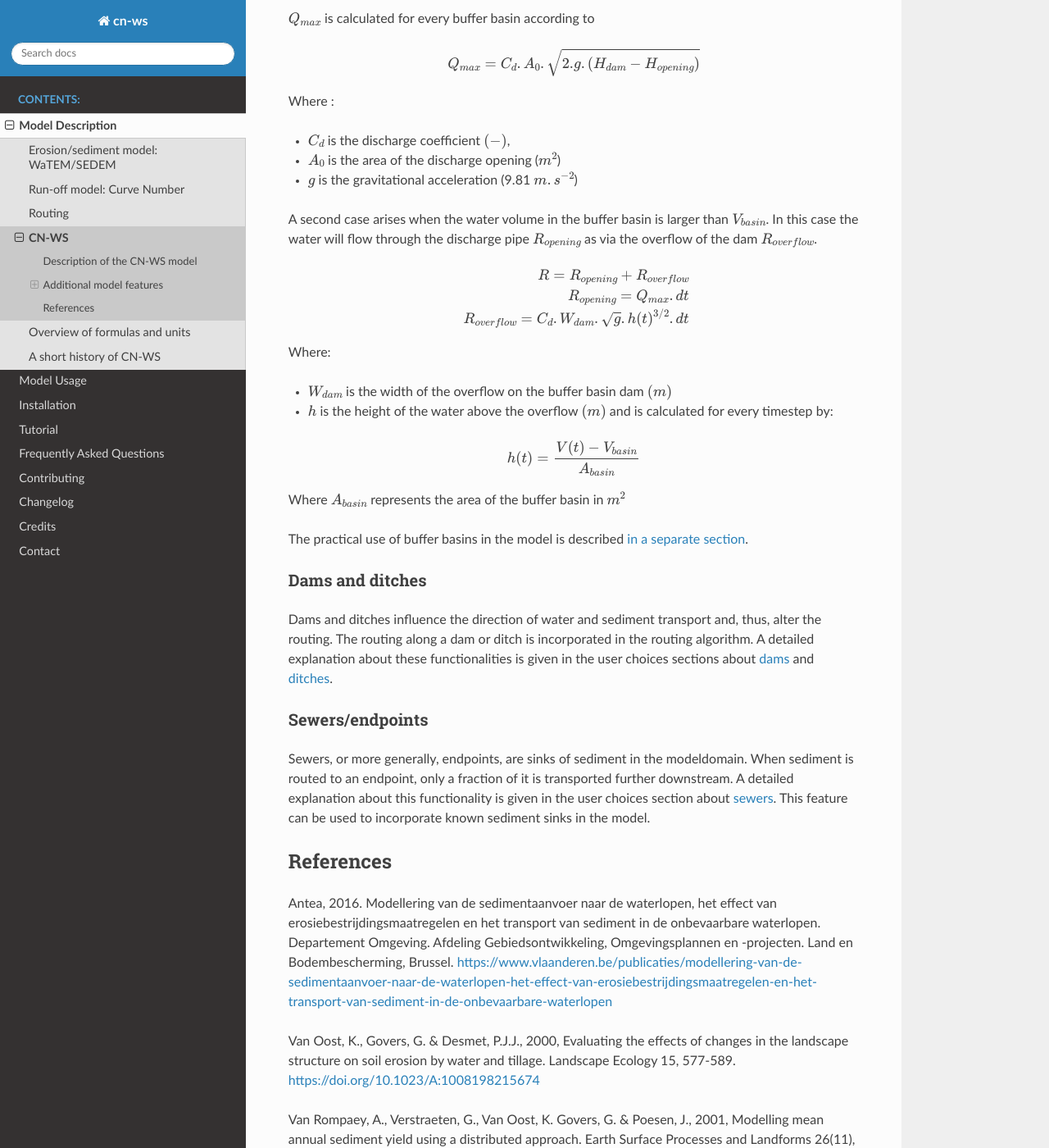
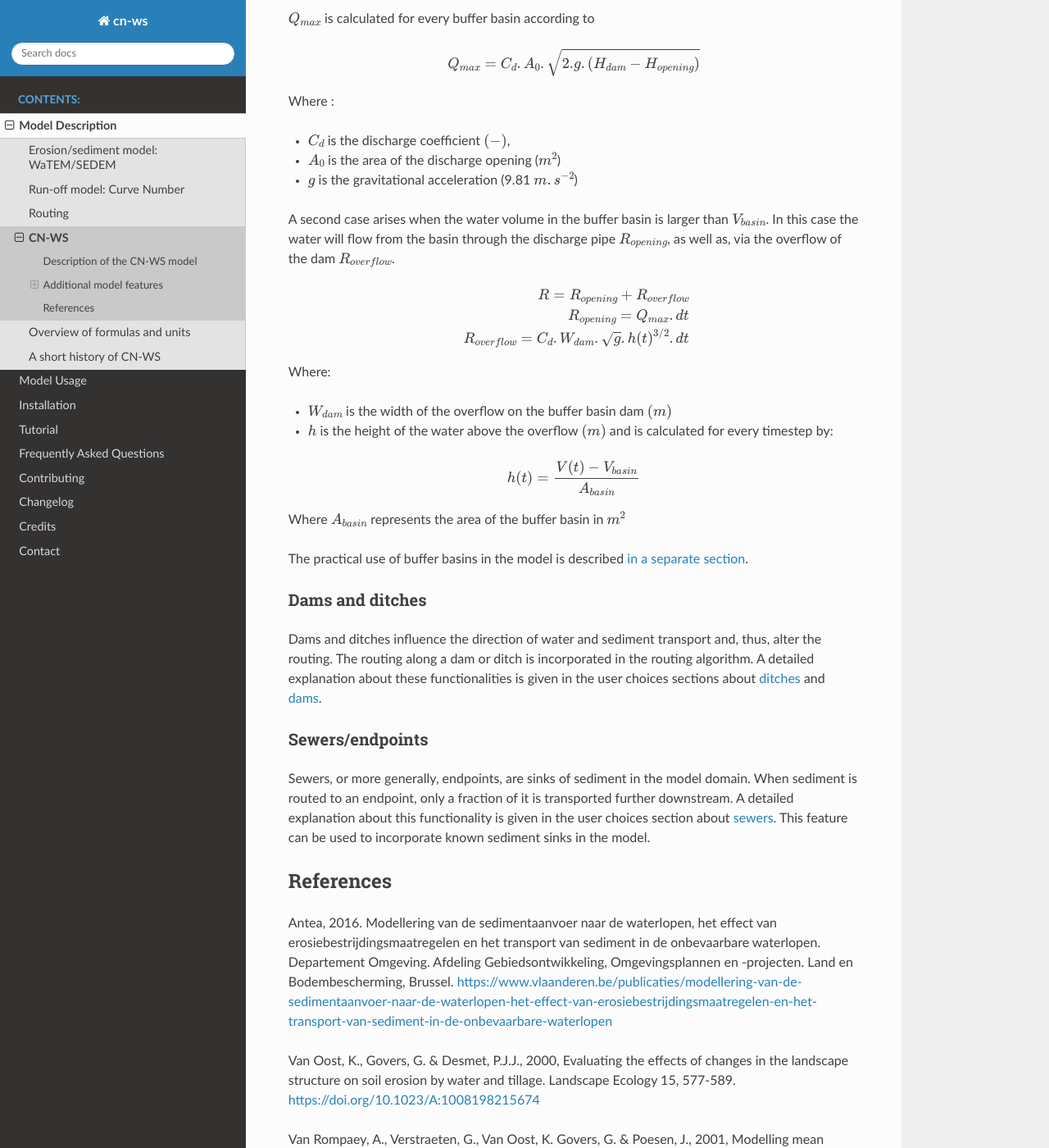
Before and after one commit to watem-sedem/watem-sedem, a Sphinx documentation site: the page built from docs/cn-ws.rst, in a window 1280 px wide and 1400 px high, scrolled down 2137 px. Shown: the whole window at 82% size. Built offline with Sphinx 7.4.7 and the Read the Docs theme 2.0.0, drawn with Linux system fonts in a browser that asks for light colours; some of the changed text lies outside the part shown.

Commit message:
Update cn-ws.rst
Typo and readability check

```diff
--- a/docs/cn-ws.rst
+++ b/docs/cn-ws.rst
@@ -119,8 +119,8 @@ Where :
 - :math:`g` is the gravitational acceleration (9.81 :math:`m.s^{-2}`)
 
 A second case arises when the water volume in the buffer basin is larger than
-:math:`V_{basin}`. In this case the water will flow through the discharge pipe
-:math:`R_{opening}` as via the overflow of the dam :math:`R_{overflow}`.
+:math:`V_{basin}`. In this case the water will flow from the basin through the discharge pipe
+:math:`R_{opening}`, as well as, via the overflow of the dam :math:`R_{overflow}`.
 
 .. math::
     R = R_{opening} + R_{overflow}
@@ -149,15 +149,15 @@ Dams and ditches
 Dams and ditches influence the direction of water and sediment transport and,
 thus, alter the routing. The routing along a dam or ditch is incorporated in the
 routing algorithm. A detailed explanation about these functionalities is given
-in the user choices sections about :ref:`dams <includedams>` and
-:ref:`ditches <includeditches>`.
+in the user choices sections about :ref:`ditches <includeditches>` and
+:ref:`dams <includedams>`.
 
 .. _sewers:
 
 Sewers/endpoints
 ****************
 
-Sewers, or more generally, endpoints, are sinks of sediment in the modeldomain.
+Sewers, or more generally, endpoints, are sinks of sediment in the model domain.
 When sediment is routed to an endpoint, only a fraction of it is transported
 further downstream. A detailed explanation about this functionality is given in the
 user choices section about :ref:`sewers <inlcudesewers>`. This feature can be
```
Also changed, not shown: other parts of docs/cn-ws.rst (+3 -3 lines).
